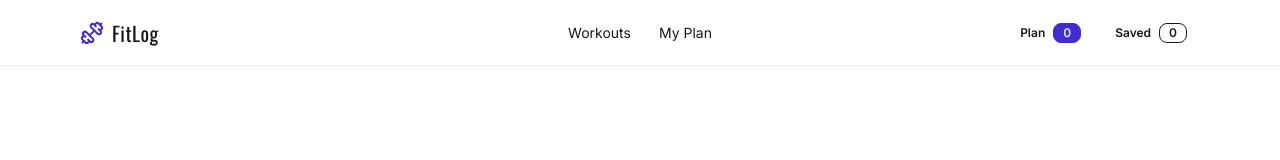
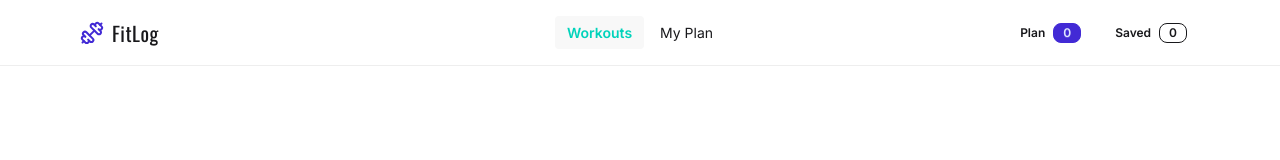
Before and after one commit to Srabon-bot/Assignment-6-, a Next.js app: page / in a window 1280 px wide. Shown: the top 160 px of the page. Built offline with nearby package versions, Linux system fonts and the light colour scheme.

Commit message:
added dynamic routing styles and context badges to Navbar

```diff
--- a/src/components/shared/Navbar.tsx
+++ b/src/components/shared/Navbar.tsx
@@ -1,7 +1,34 @@
+"use client";
+
 import Link from "next/link";
+import { usePathname } from "next/navigation";
+import { useContext } from "react";
 import { Dumbbell, Menu } from "lucide-react";
+import { PlanContext } from "../../context/PlanContext";
 
 const Navbar = () => {
+  const pathname = usePathname();
+  const { plan, saved } = useContext(PlanContext);
+
+  const getLinkClass = (path: string) => {
+    return pathname === path ? "bg-base-200 font-semibold text-accent" : "";
+  };
+
+  const navLinks = (
+    <>
+      <li role="menuitem">
+        <Link href="/" className={getLinkClass("/")}>
+          Workouts
+        </Link>
+      </li>
+      <li role="menuitem">
+        <Link href="/my-plan" className={getLinkClass("/my-plan")}>
+          My Plan
+        </Link>
+      </li>
+    </>
+  );
+
   return (
     <header className="sticky top-0 z-40 border-b border-base-300 bg-base-100/95 backdrop-blur">
       <nav className="navbar mx-auto max-w-6xl px-4">
@@ -15,12 +42,7 @@ const Navbar = () => {
               role="menu"
               className="menu dropdown-content menu-sm z-50 mt-3 w-52 rounded-2xl border border-base-300 bg-base-200 p-2"
             >
-              <li role="menuitem">
-                <Link href="/">Workouts</Link>
-              </li>
-              <li role="menuitem">
-                <Link href="/my-plan">My Plan</Link>
-              </li>
+              {navLinks}
             </ul>
           </div>
 
@@ -32,21 +54,16 @@ const Navbar = () => {
 
         <div className="navbar-center hidden lg:flex">
           <ul className="menu menu-horizontal gap-1 px-1" role="menu">
-            <li role="menuitem">
-              <Link href="/">Workouts</Link>
-            </li>
-            <li role="menuitem">
-              <Link href="/my-plan">My Plan</Link>
-            </li>
+            {navLinks}
           </ul>
         </div>
 
         <div className="navbar-end gap-2">
           <Link href="/my-plan" className="btn btn-ghost btn-sm gap-2">
-            Plan <span className="badge badge-primary badge-sm">0</span>
+            Plan <span className="badge badge-primary badge-sm">{plan.length}</span>
           </Link>
           <Link href="/my-plan" className="btn btn-ghost btn-sm gap-2">
-            Saved <span className="badge badge-outline badge-sm">0</span>
+            Saved <span className="badge badge-outline badge-sm">{saved.length}</span>
           </Link>
         </div>
       </nav>
```
